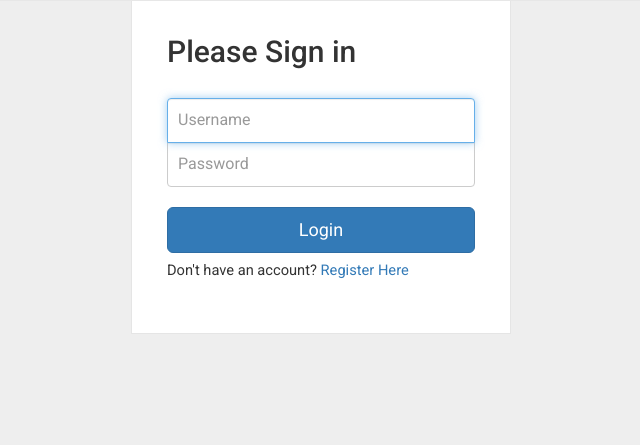
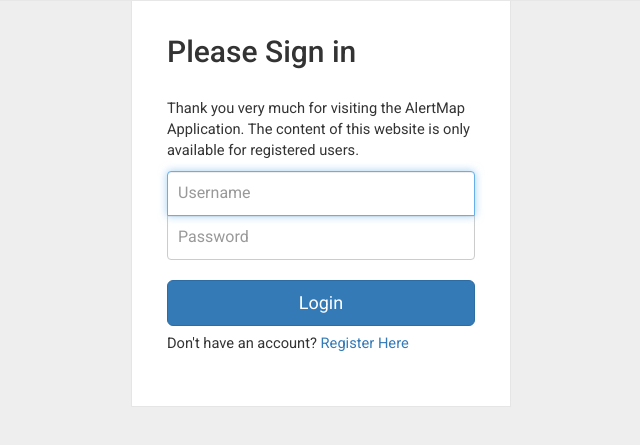
Before and after one commit to denysboiko/reach-ukr-un-alert-v2, a Django app: page /login/ in a window 1280 px wide. Shown: the part 51-496 px from the top of the page, without its empty margins (319-959 px from the left). Run offline with Django 3.2, Linux system fonts and the light colour scheme; some libraries are stand-ins or nearby versions.

Commit message:
switch to mandatory `login`

```diff
--- a/AlertsMap/views.py
+++ b/AlertsMap/views.py
@@ -56,7 +56,7 @@
     queryset = Alert.objects.filter(confirmation_status=2).values()
     pagination_class = None
 
-
+@login_required(login_url='/login/')
 def home(request):
 
     queryset = list(Raion.objects.values('id', 'raion_name', 'color', 'oblast'))
--- a/templates/registration/login.html
+++ b/templates/registration/login.html
@@ -10,7 +10,7 @@
     <form method="post" action="{% url 'login' %}" class="form-signin">{% csrf_token %}
         <h2 class="form-signin-heading">{% trans 'Please Sign in' %}</h2>
         {% load widget_tweaks %}
-
+        <p>Thank you very much for visiting the AlertMap Application. The content of this website is only available for registered users.</p>
         {% render_field form.username class+="form-control first-form-control bottom-flat" placeholder="Username" type="username"%}
         {% render_field form.password class+="form-control last-form-control top-flat" placeholder="Password" %}
 
```
